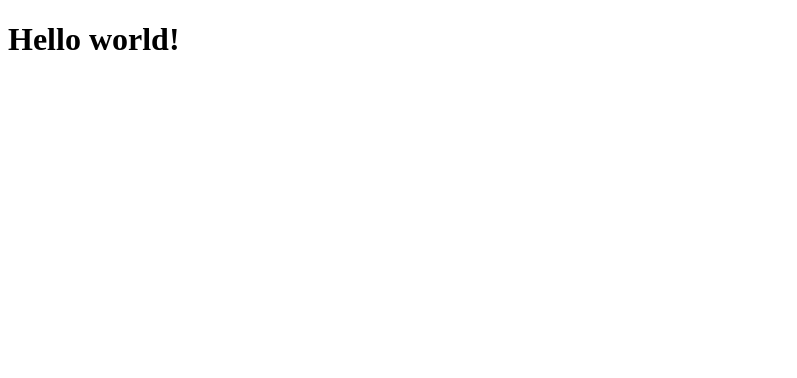
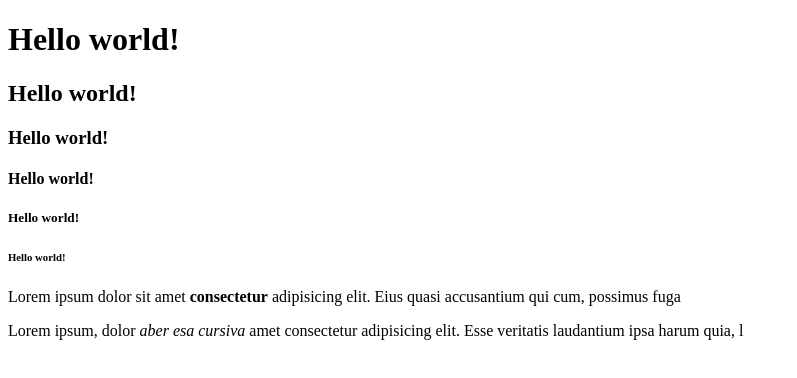
Before and after one commit to andressparedes/html-boilerplate, a plain HTML site: page index.html in a window 1280 px wide. Shown: the whole page, without its empty margins (0-797 px from the left). Drawn offline with Linux system fonts and the light colour scheme.

Commit message:
Add Paragraphs, Headings, some styles and comments

```diff
--- a/index.html
+++ b/index.html
@@ -7,5 +7,15 @@
 
     <body>
         <h1>Hello world!</h1>
+        <h2>Hello world!</h2>
+        <h3>Hello world!</h3>
+        <h4>Hello world!</h4>
+        <h5>Hello world!</h5>
+        <h6>Hello world!</h6>
+
+        <!--i'm a HTML comment-->
+
+        <p>Lorem ipsum dolor sit amet <strong>consectetur</strong> adipisicing elit. Eius quasi accusantium qui cum, possimus fuga</p>
+        <p>Lorem ipsum, dolor <em>aber esa cursiva</em> amet consectetur adipisicing elit. Esse veritatis laudantium ipsa harum quia, l</p>
     </body>
 </html>
```
